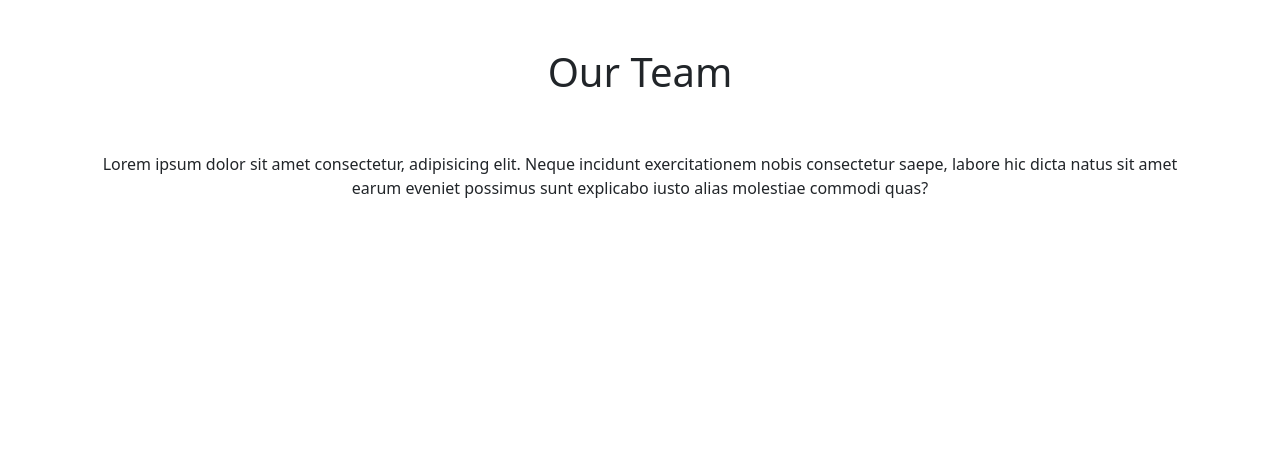
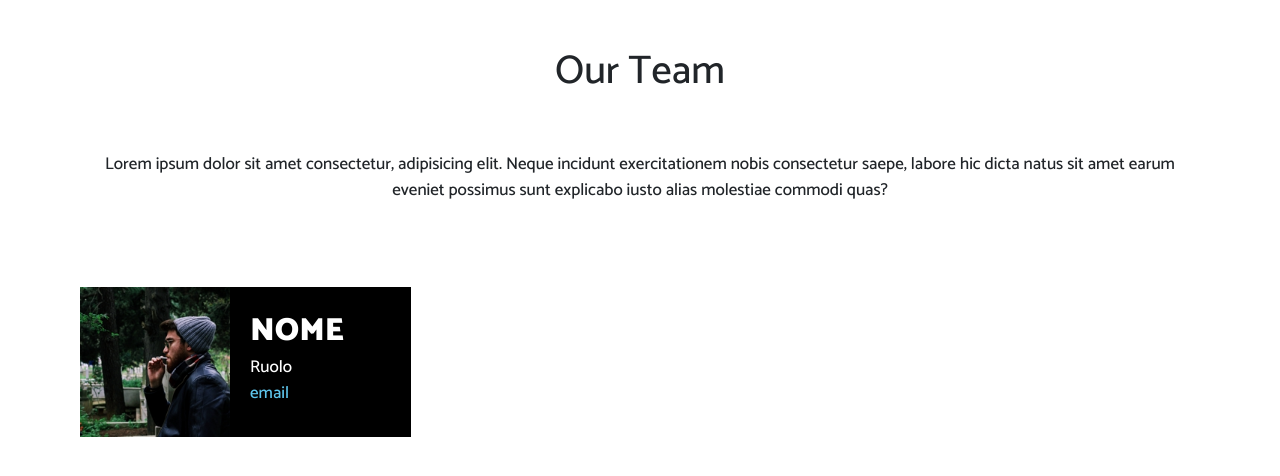
Before and after one commit to HaojieZhang123/js-our-team, a plain HTML site: page index.html in a window 1280 px wide. Drawn offline with nearby package versions, Linux system fonts and the light colour scheme.

Commit message:
[UPD] card done

```diff
--- a/css/style.css
+++ b/css/style.css
@@ -0,0 +1,36 @@
+body{
+    font-family: 'Catamaran', sans-serif;
+    font-size: 17px;
+    font-weight: 500;
+}
+
+.container-fluid{
+    max-width: 1200px;
+    margin: 0 auto;
+    padding: 0 20px;
+}
+
+.member-card{
+    margin: 20px;
+    background-color: black;
+    color: white;
+
+}
+.member-image{
+    height: 150px;
+}
+.member-image img{
+    height: 100%;
+}
+.member-info{
+    padding: 20px;
+}
+.name{
+    font-size: 2rem;
+    font-weight: 900;
+    text-transform: uppercase;
+}
+.email{
+    text-decoration: none;
+    color: #5EC5EC;
+}
--- a/index.html
+++ b/index.html
@@ -3,6 +3,9 @@
 <head>
     <meta charset="UTF-8">
     <meta name="viewport" content="width=device-width, initial-scale=1.0">
+    <link rel="preconnect" href="https://fonts.googleapis.com">
+    <link rel="preconnect" href="https://fonts.gstatic.com" crossorigin>
+    <link href="https://fonts.googleapis.com/css2?family=Catamaran:wght@100..900&family=Roboto:ital,wght@0,100..900;1,100..900&display=swap" rel="stylesheet">
     <title>Document</title>
     <link href="https://cdn.jsdelivr.net/npm/bootstrap@5.3.3/dist/css/bootstrap.min.css" rel="stylesheet" integrity="sha384-QWTKZyjpPEjISv5WaRU9OFeRpok6YctnYmDr5pNlyT2bRjXh0JMhjY6hW+ALEwIH" crossorigin="anonymous">
     <link rel="stylesheet" href="./css/style.css">
@@ -19,6 +22,25 @@
         </div>
     </div>
 
+    <!-- cards section -->
+    <div class="container-fluid">
+        <div class="row">
+            <!-- inserimento dinamico delle card via CSS -->
+            <div class="col-12 col-md-6 col-lg-4">
+                <div class="member-card d-flex">
+                    <div class="member-image">
+                        <img src="./img/male1.png" alt="">
+                    </div>
+                    <div class="member-info">
+                        <div class="name">Nome</div>
+                        <div class="role">Ruolo</div>
+                        <a href="#" class="email">email</a>
+                    </div>
+                </div>
+            </div>
+        </div>
+    </div>
+
 
     <script src="https://cdn.jsdelivr.net/npm/bootstrap@5.3.3/dist/js/bootstrap.bundle.min.js" integrity="sha384-YvpcrYf0tY3lHB60NNkmXc5s9fDVZLESaAA55NDzOxhy9GkcIdslK1eN7N6jIeHz" crossorigin="anonymous"></script>
     <script src="./js/script.js"></script>
```
